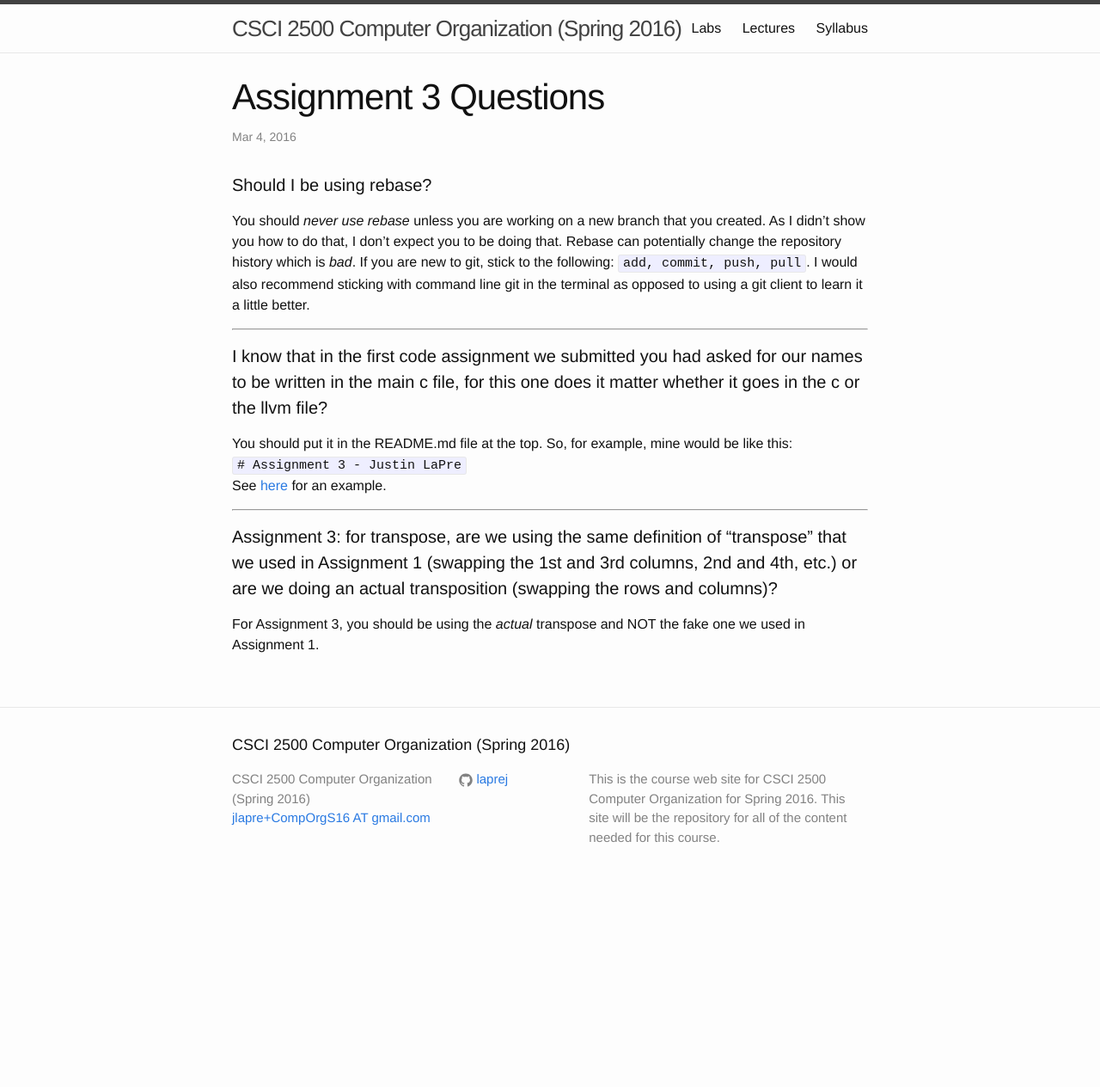
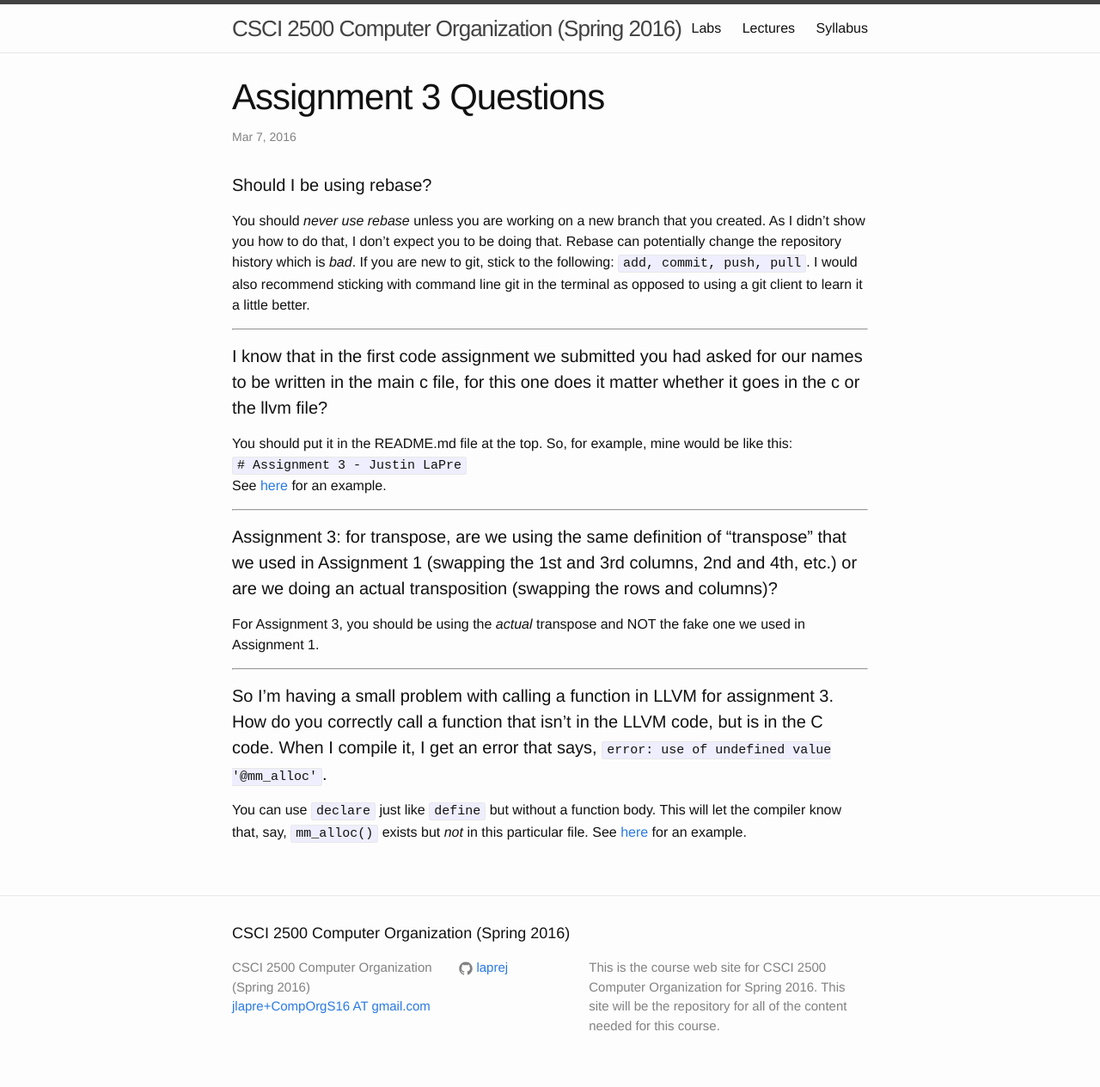
Before and after one commit to RPI-CSCI-2500-2016-Spring/RPI-CSCI-2500-2016-Spring.github.io, a Jekyll site: the page built from _posts/2016-03-03-assignment3-questions.md, in a window 1280 px wide. Shown: the whole page at 86% size. Built offline with Jekyll 4.4.1, drawn with Linux system fonts in a browser that asks for light colours; before the commit the page ends 1045 px from its top, so only the background shows below that.

Commit message:
Added Q4

```diff
--- a/_posts/2016-03-03-assignment3-questions.md
+++ b/_posts/2016-03-03-assignment3-questions.md
@@ -33,3 +33,13 @@ See [here](https://github.com/RPI-CSCI-2500-2016-Spring/assignment3-laprej) for
 #### Assignment 3: for transpose, are we using the same definition of "transpose" that we used in Assignment 1 (swapping the 1st and 3rd columns, 2nd and 4th, etc.) or are we doing an actual transposition (swapping the rows and columns)?
 
 For Assignment 3, you should be using the *actual* transpose and NOT the fake one we used in Assignment 1.
+
+---------------------------------------
+
+<a id="Q4"></a>
+
+#### So I'm having a small problem with calling a function in LLVM for assignment 3. How do you correctly call a function that isn't in the LLVM code, but is in the C code.  When I compile it, I get an error that says, `error: use of undefined value '@mm_alloc'`.
+
+You can use `declare` just like `define` but without a function body.
+This will let the compiler know that, say, `mm_alloc()` exists but *not* in this particular file.
+See [here](https://github.com/RPI-CSCI-2500-2016-Spring/assignment3-laprej/blob/master/matrix.ll) for an example.
```
Also changed, not shown: other parts of _posts/2016-03-03-assignment3-questions.md (+1 -1 lines).
